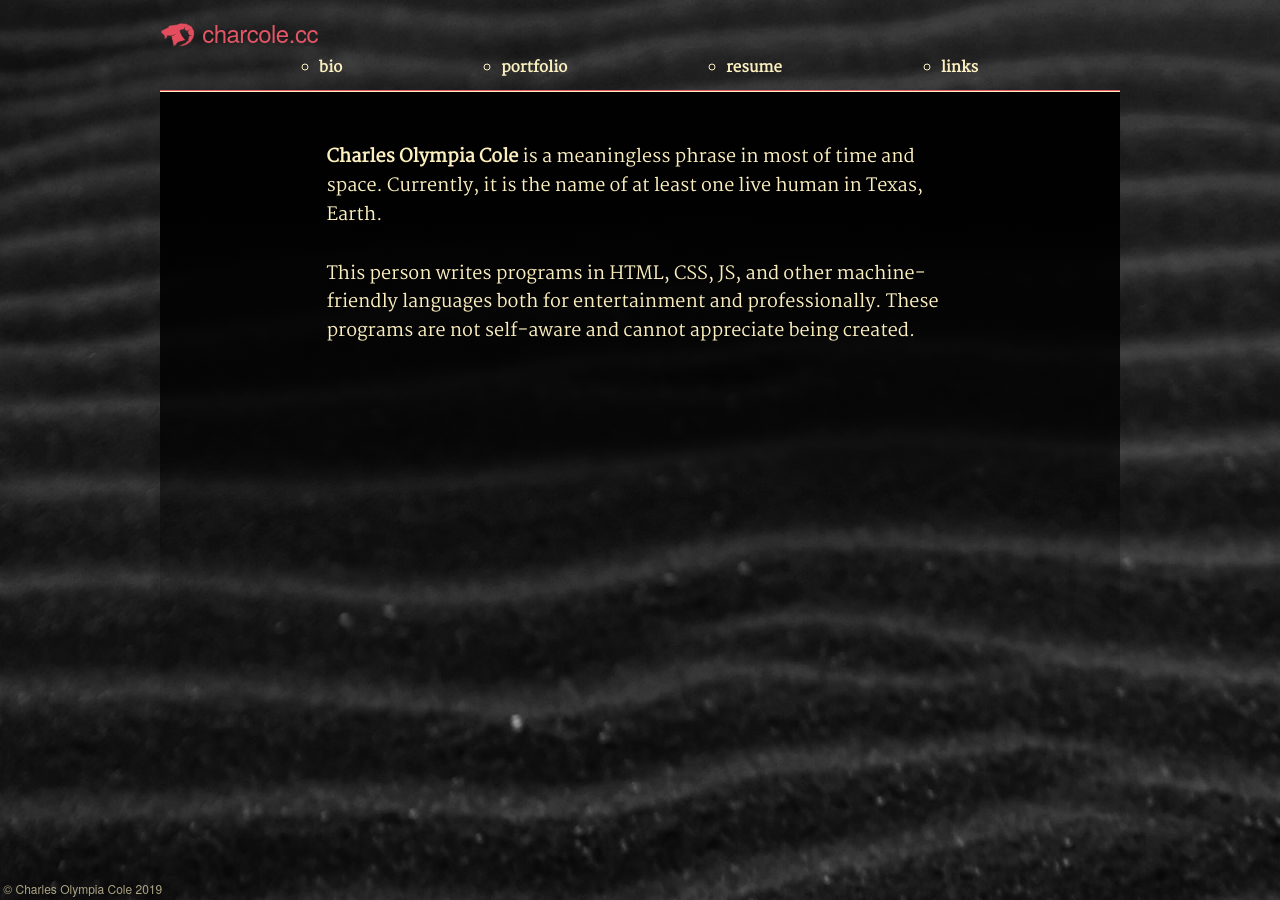
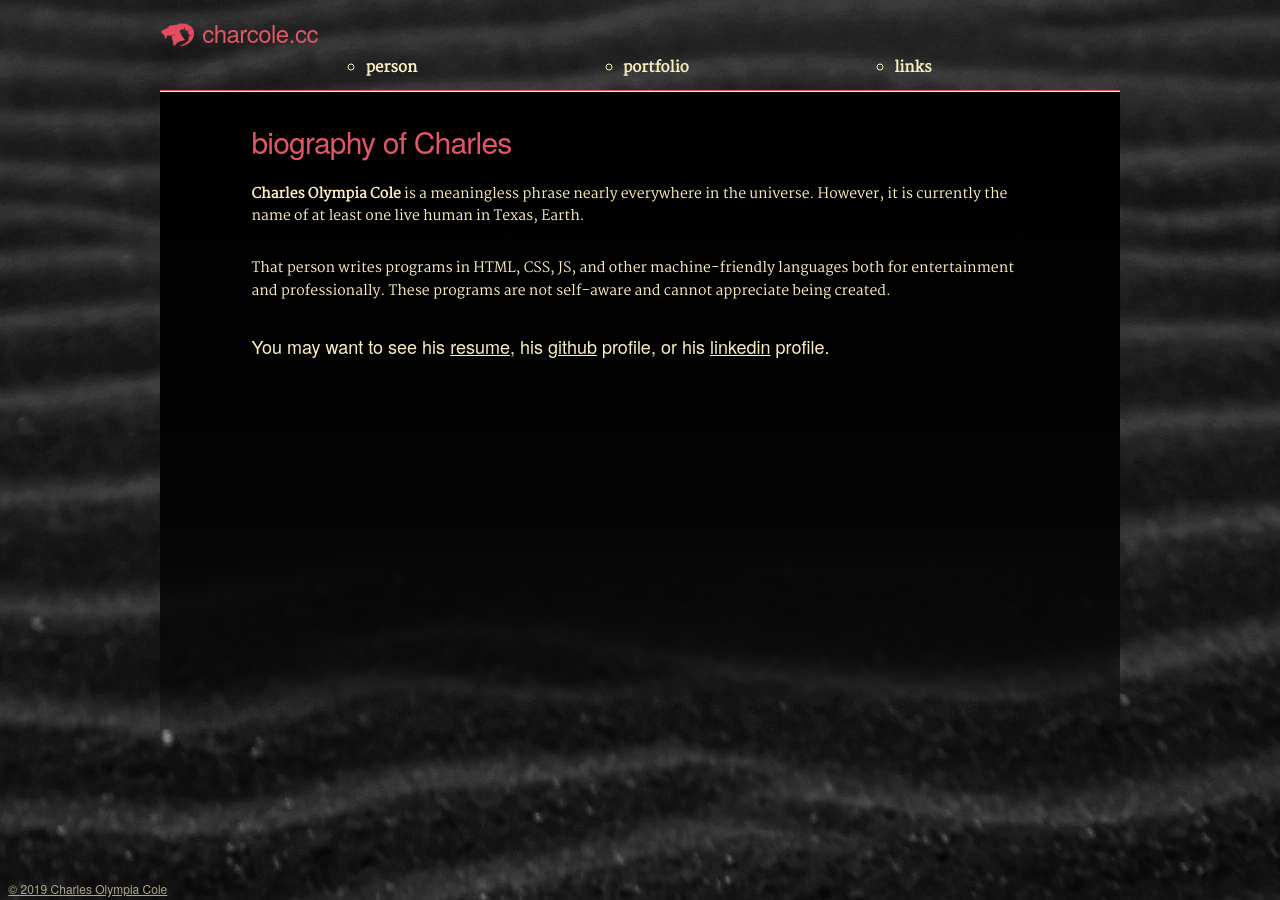
Before and after one commit to char-cole/char-cole.github.io, a Jekyll site: the page built from bio.html, in a window 1280 px wide. Built offline with Jekyll 4.4.1, drawn with Linux system fonts in a browser that asks for light colours; some web fonts are replaced.

Commit message:
add license.html, update image, update links & bio

```diff
--- a/_layouts/default.html
+++ b/_layouts/default.html
@@ -31,17 +31,12 @@
         <ul class="twelve columns">
           <li>
             <a href="/bio">
-              bio
+              person
             </a>
           </li>
           <li>
             <a href="/portfolio">
               portfolio
-            </a>
-          </li>
-          <li>
-            <a href="/CharlesOlympiaCole.pdf">
-              resume
             </a>
           </li>
           <li>
@@ -55,7 +50,10 @@
     {{ content }}
     <footer>
       <div class="position-fixed">
-        <small>&nbsp;© Charles Olympia Cole 2019</small>
+        &nbsp;
+        <a href="/LICENSE.html">
+          <small>© 2019 Charles Olympia Cole</small>
+        </a>
       </div>
     </footer>
   </body>
--- a/bio.html
+++ b/bio.html
@@ -3,15 +3,29 @@ layout: default
 title: bio
 ---
 
-<main class="container" id="bio">
-  <p class="serif eight columns offset-by-two">
+<main class="container full-height gradient" id="bio">
+  <h4 class="primary offset-by-one column">
+    biography of Charles
+  </h4>
+  <p class="serif ten columns offset-by-one">
     <span class="text-bold">Charles Olympia Cole</span> is a meaningless phrase
-    in most of time and space. Currently, it is the name of at least one live
-    human in Texas, Earth.
+    nearly everywhere in the universe. However, it is currently the name of at
+    least one live human in <span class="text-nowrap">Texas, Earth.</span>
   </p>
-  <p class="serif eight columns offset-by-two">
-    This person writes programs in HTML, CSS, JS, and other machine-friendly
+  <p class="serif ten columns offset-by-one">
+    That person writes programs in HTML, CSS, JS, and other machine-friendly
     languages both for entertainment and professionally. These programs are not
     self-aware and cannot appreciate being created.
   </p>
+  <p class="ten columns offset-by-one">
+    You may want to see his
+    <a href="/CharlesOlympiaCole.pdf" target="_blank"
+      >resume</a
+    >, his
+    <a href="https://github.com/char-cole" target="_blank"
+      >github</a
+    > profile, or his <a href="https://linkedin.in/char-cole" target="_blank"
+      >linkedin</a
+    >&nbsp;profile.
+  </ul>
 </main>
--- a/index.html
+++ b/index.html
@@ -3,15 +3,15 @@ layout: default
 title: '| |'
 ---
 
-<main id="index" class="container vh1">
+<main id="index" class="container full-height">
   <h1 class="primary text-center">
     welcome to this place
   </h1>
   <div class="row">
     <p class="eight columns offset-by-two text-center">
       I'm <span class="primary">charcole.cc</span>, a non-interactive world wide
-      web site made by a human.
-      <a href="/bio">Learn about him</a>
+      web site made by a human. You probably want to
+      <a href="/bio">learn about him</a>
       or
       <a href="/portfolio">
         see what's inside
--- a/styles/styles.css
+++ b/styles/styles.css
@@ -1,10 +1,11 @@
 body {
   background-image: url(../images/adrien-olichon-VzRKG0piEp8-unsplash.jpg);
   background-repeat: no-repeat;
+  background-position: top;
   color: #fbefbf;
 }
 
-main.container {
+main#index.container {
   padding-top: 10rem;
 }
 
@@ -13,8 +14,10 @@ main.container {
   bottom: 0;
 }
 
-.vh1 {
-  height: 1vh;
+.full-height {
+  height: calc(100vh - 12rem);
+  position: relative;
+  top: 1px;
 }
 
 main#index .row p {
@@ -22,9 +25,12 @@ main#index .row p {
   margin-bottom: 3.14rem;
 }
 
-p.mx-auto {
+.mx-auto {
   margin-left: auto;
   margin-right: auto;
+}
+
+p.mx-auto {
   max-width: 767px;
 }
 
@@ -38,6 +44,10 @@ p.mx-auto {
 
 .text-bold {
   font-weight: bold;
+}
+
+.text-nowrap {
+  white-space: nowrap;
 }
 
 .serif {
@@ -73,21 +83,25 @@ nav h5 {
   margin: 0;
 }
 
-nav ul {
+ul {
   display: flex;
   flex-direction: row;
   flex-wrap: wrap;
-  font-family: 'Martel';
   font-weight: bold;
   justify-content: space-evenly;
   margin: 0.5rem 0 1rem;
 }
 
-nav ul li {
+ul {
+  font-family: 'Martel';
+  font-weight: bold;
+}
+
+ul li {
   margin: 0;
 }
 
-nav ul li a {
+ul li a {
   margin-left: -0.5rem;
 }
 
@@ -95,25 +109,6 @@ nav .logo {
   height: 1em;
   position: relative;
   top: 0.15em;
-}
-
-nav .hamburger {
-  border-bottom: 0.2em solid #eddebb;
-  border-top: 0.2em solid #eddebb;
-  display: inline-block;
-  height: 0.8em;
-  margin-right: 0.3em;
-  position: relative;
-  width: 1.25em;
-}
-
-nav .hamburger:before {
-  border-top: 0.2em solid #eddebb;
-  content: '';
-  left: 0px;
-  position: absolute;
-  top: 0.3em;
-  width: 100%;
 }
 
 footer small {
@@ -125,34 +120,52 @@ h3 {
   margin: 0 auto 3.14rem;
 }
 
-#bio {
-  min-height: 10rem;
-  height: calc(100vh - 95px);
-  position: relative;
-  top: 1px;
+.container.gradient {
+  min-height: 23rem;
+  padding: 3rem 1rem 0;
   background: linear-gradient(
     rgba(1, 1, 1, 1),
     rgba(1, 1, 1, 1),
-    rgba(2, 2, 2, 0.9),
-    rgba(3, 3, 3, 0.8),
-    rgba(5, 5, 5, 0.2),
-    rgba(8, 8, 8, 0.1),
+    rgba(2, 2, 2, 1),
+    rgba(3, 3, 3, 1),
+    rgba(5, 5, 5, 1),
+    rgba(8, 8, 8, 0.8),
     rgba(13, 13, 13, 0),
     rgba(21, 21, 21, 0)
   );
-  padding: 3rem 1rem 0;
 }
 
 #bio p {
+  font-size: 1.2rem;
   margin-bottom: 3rem;
 }
 
+#bio p:not(.serif) {
+  font-size: 1.4rem;
+}
+
+.container.black {
+  background-color: rgba(2, 3, 5, 0.813);
+  box-shadow: 0 0 2rem rgba(2, 3, 5, 0.813);
+}
+
+#license p {
+  font-size: 1.5rem;
+}
+
+h1 a img {
+  width: 25vw;
+  height: auto;
+}
+
 @media (min-width: 767px) {
-  .hamburger {
-    display: none;
-  }
-
-  #bio {
+  main.container {
     padding: 5.12rem 0 0;
   }
+  main#bio.container p {
+    font-size: 1.4rem;
+  }
+  main#bio.container p:not(.serif) {
+    font-size: 1.8rem;
+  }
 }
```
Also changed, not shown: LICENSE.html (added, +64 -0 lines), links.html (+9 -7 lines), portfolio.html (+16 -9 lines), README.md (added), images/adrien-olichon-VzRKG0piEp8-unsplash.jpg, 1 other file.
